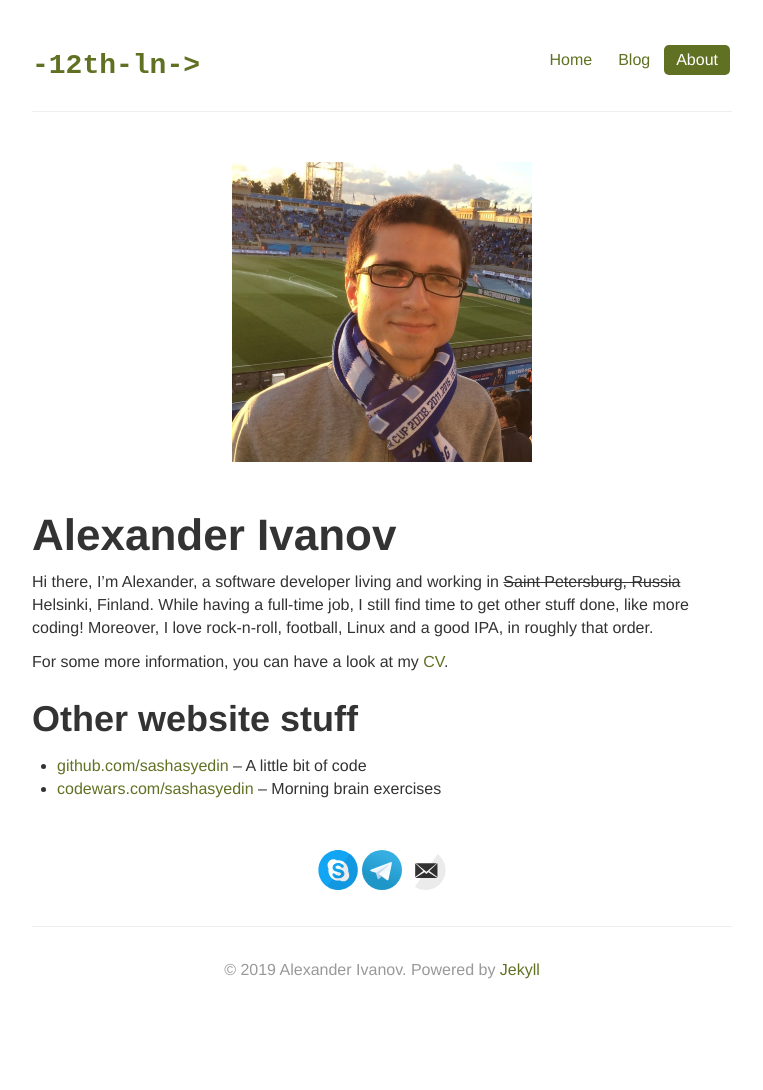
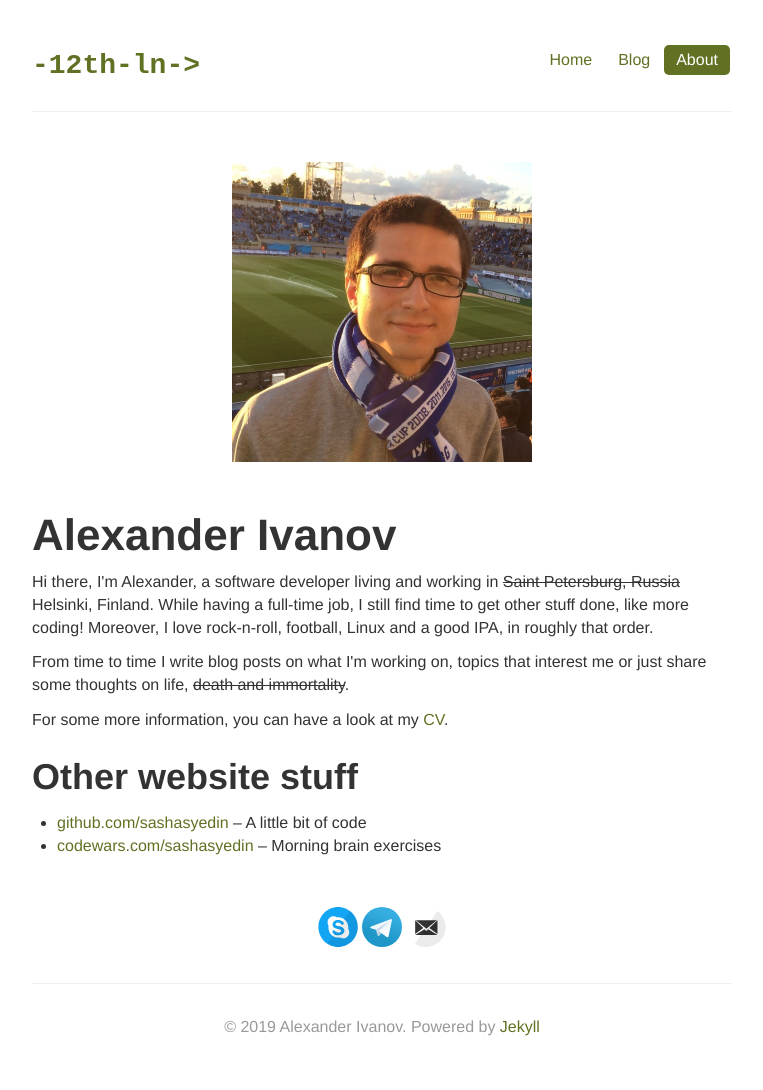
Before and after one commit to sashasyedin/twelfthlane.net, a Jekyll site: the page built from about.md, in a window 1280 px wide. Shown: the whole page, without its empty margins (258-1021 px from the left). Built offline with Jekyll 4.4.1, drawn with Linux system fonts in a browser that asks for light colours; before the commit the page ends 1032 px from its top, so only the background shows below that.

Commit message:
Update a CV format

```diff
--- a/about.md
+++ b/about.md
@@ -8,12 +8,15 @@
 
 <div class="row-fluid">
 	<p>
-		Hi there, I’m Alexander, a software developer living and working in <s>Saint Petersburg, Russia</s> Helsinki, Finland.
+		Hi there, I'm Alexander, a software developer living and working in <s>Saint Petersburg, Russia</s> Helsinki, Finland.
 		While having a full-time job, I still find time to get other stuff done, like more coding!
 		Moreover, I love rock-n-roll, football, Linux and a good IPA, in roughly that order.
 	</p>
+	<p>
+		From time to time I write blog posts on what I'm working on, topics that interest me or just share some thoughts on life, <s>death and immortality</s>.
+	</p>
 	<p markdown="1">
-		For some more information, you can have a look at my [CV]({{ site.url }}/download/cv_12_2018.pdf).
+		For some more information, you can have a look at my [CV]({{ site.url }}/download/cv_2019.pdf).
 	</p>
 </div>
 
```
Also changed, not shown: 2 other files.
